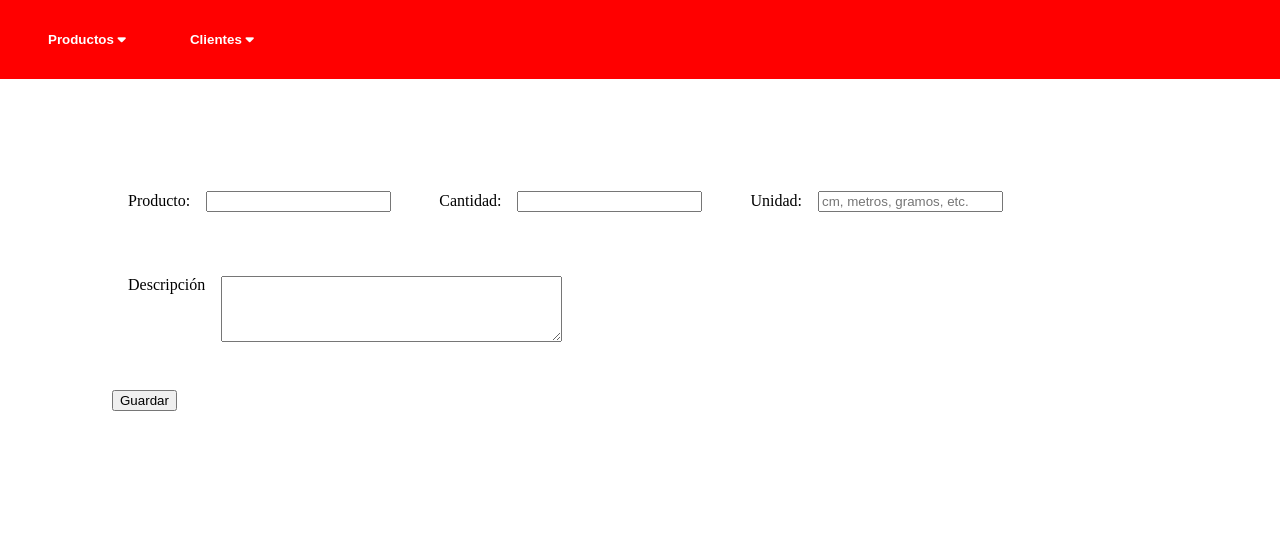
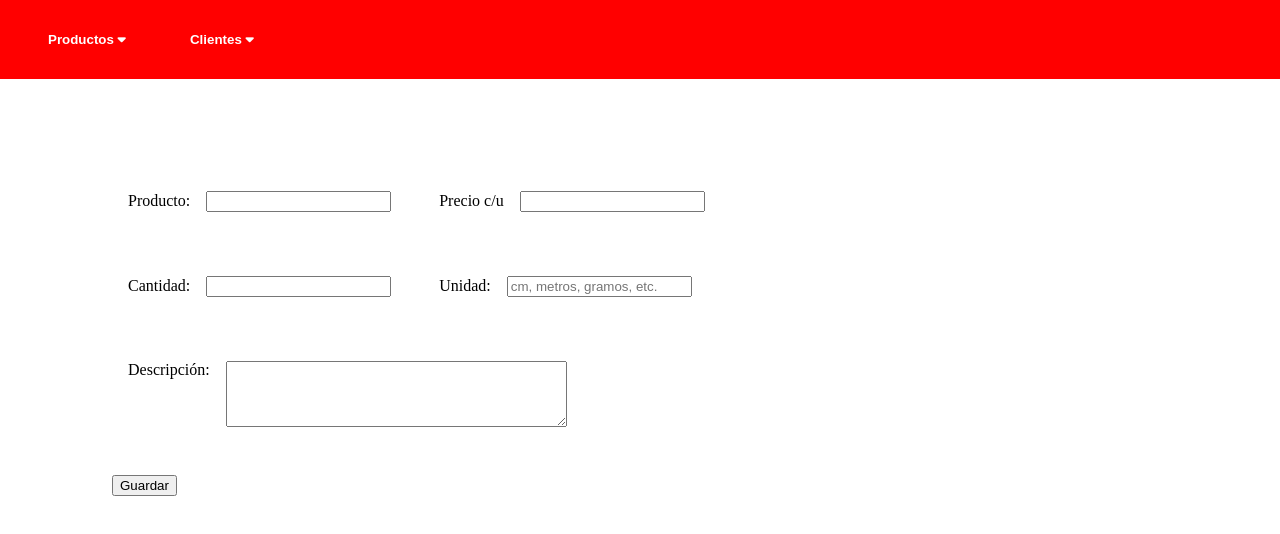
Before and after one commit to alanicio/react_commerce_administrator, a React (Create React App) app: page /productos/nuevo in a window 1280 px wide. Shown: the top 534 px of the page. Built offline with nearby package versions, Linux system fonts and the light colour scheme.

Commit message:
AddProduct form was modified

```diff
--- /dev/null
+++ b/db.json
@@ -0,0 +1,21 @@
+{
+  "products" : [
+    {
+      "id": 1,
+      "name": "Aguja",
+      "priceByUnit": 1,
+      "quantity": 200,
+      "unit": "agujas",
+      "description": "Agujas de coser"
+    },
+
+    {
+      "id": 2,
+      "name": "Listón rojo",
+      "priceByUnit": 3,
+      "quantity": 20,
+      "unit": "metros",
+      "description": "Listón utilizado para coser o algo así"
+    }
+  ]
+}
--- a/src/components/AddProduct/AddProduct.jsx
+++ b/src/components/AddProduct/AddProduct.jsx
@@ -4,12 +4,20 @@ import { Row } from "./styled";
 const AddProduct = () => {
   return (
     <form>
+
       <Row>
         <div>
           <label htmlFor="name">Producto:</label>
           <input id="name" name="name" type="text" />
         </div>
 
+        <div>
+          <label htmlFor="priceByUnit">Precio c/u</label>
+          <input id="priceByUnit" name="priceByUnit" type="number" />
+        </div>
+      </Row>
+
+      <Row>
         <div>
           <label htmlFor="quantity">Cantidad:</label>
           <input id="quantity" name="quantity" type="number" />
@@ -28,7 +36,7 @@ const AddProduct = () => {
 
       <Row>
         <div>
-          <label htmlFor="description">Descripción</label>
+          <label htmlFor="description">Descripción:</label>
           <textarea id="description" name="description" cols="40" rows="4"></textarea>
         </div>
       </Row>
--- a/src/components/AddProduct/styled.js
+++ b/src/components/AddProduct/styled.js
@@ -23,19 +23,12 @@ export const Row = styled.div`
 
   @media(max-width: 980px) {
     width: 400px;
-    padding: 1rem 0;
-
-    input {
-      margin-top: 1rem;
-    }
+    padding: 0;
   }
 
   @media(max-width: 400px) {
     width: 300px;
-    padding: 1rem 0;
+    padding: 0;
 
-    input {
-      margin-bottom: 1rem;
-    }
   }
 `;
```
Also changed, not shown: 1 other file (tests, documents, lock files or other folders).
